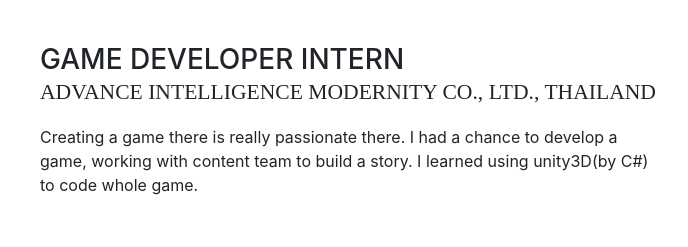
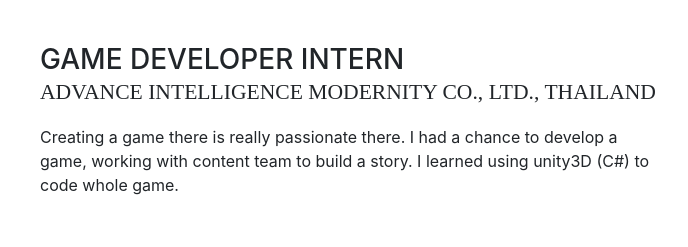
Before and after one commit to Pontagun/pontagun.github.io, a website with bundled scripts: page index.html in a window 1280 px wide. Shown: the part 1260-1507 px from the top of the page, 280-968 px from the left. Built offline with nearby package versions, Linux system fonts and the light colour scheme; a web font is replaced by a local one.

```diff
--- a/index.html
+++ b/index.html
@@ -153,7 +153,7 @@
             <h3 class="mb-0">Game Developer Intern</h3>
             <div class="subheading mb-3">Advance Intelligence Modernity Co., Ltd., Thailand</div>
             <p>Creating a game there is really passionate there. I had a chance to develop a game, working with content team
-              to build a story. I learned using unity3D(by C#) to code whole game.</p>
+              to build a story. I learned using unity3D (C#) to code whole game.</p>
           </div>
           <div class="resume-date text-md-right">
             <span class="text-primary">March 2012 - May 2012</span>
```
